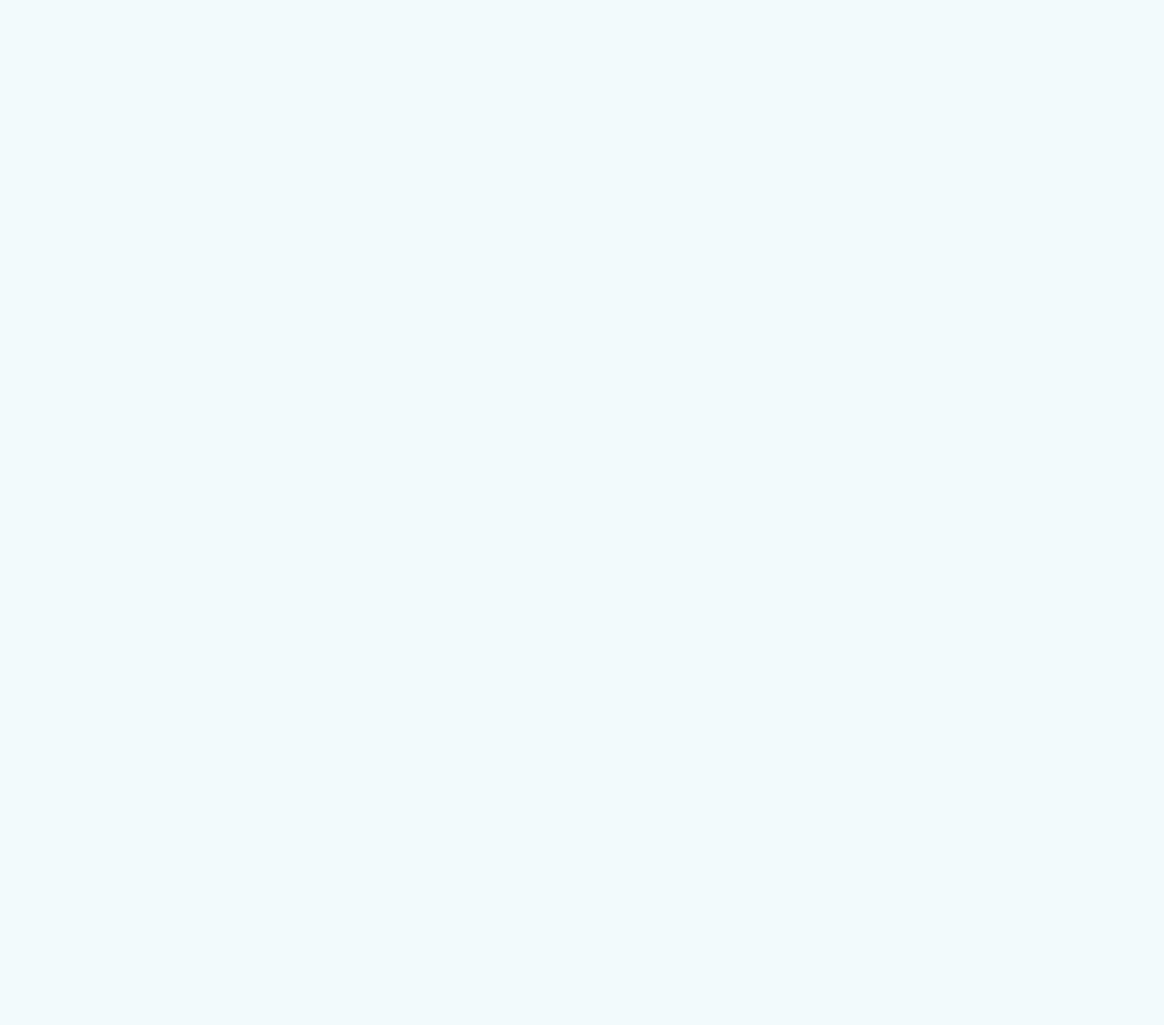
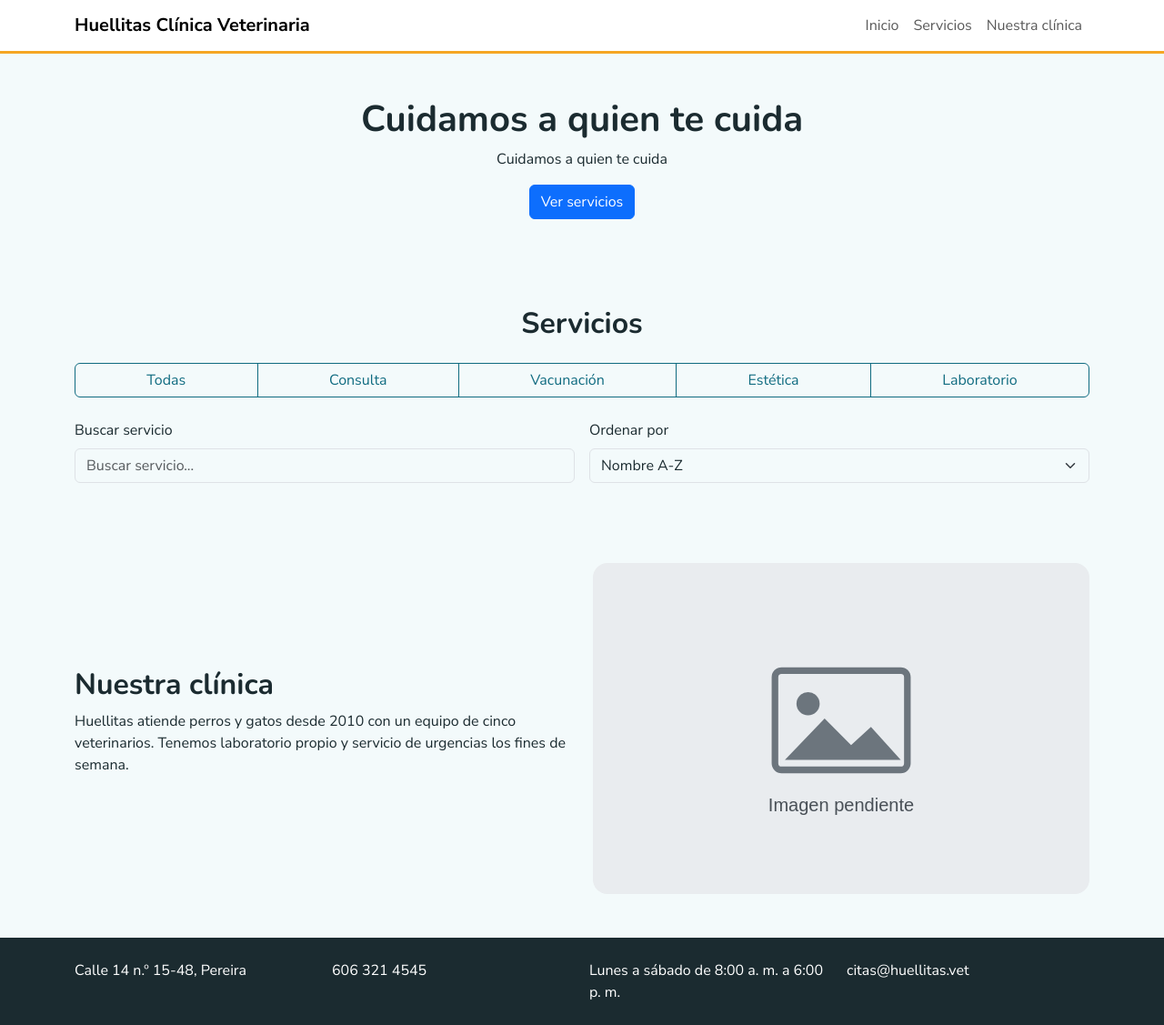
Before and after one commit to Juanmarin2007/evaluacion2-maquetacion, a plain HTML site: page index.html in a window 1280 px wide. Shown: the whole page at 91% size. Before the commit the page ends 800 px from the top, so only its background shows below. Drawn offline with nearby package versions, Linux system fonts and the light colour scheme.

Commit message:
feat: completa estructura de la página

```diff
--- a/index.html
+++ b/index.html
@@ -3,43 +3,130 @@
 <head>
   <meta charset="UTF-8">
   <meta name="viewport" content="width=device-width, initial-scale=1">
-  <!-- TODO (issue #2): cambia el título por el nombre de tu proyecto -->
-  <title>Plantilla Evaluación 2</title>
+  <title>Huellitas Clínica Veterinaria</title>
 
-  <!-- Bootstrap 5.3 por CDN. Tu hoja de estilos va DESPUÉS para poder personalizarlo. -->
-  <link rel="stylesheet" href="https://cdn.jsdelivr.net/npm/bootstrap@5.3.3/dist/css/bootstrap.min.css">
-  <!-- TODO (issue #1): aquí va el <link> de Google Fonts con las dos fuentes de tu Manual de marca -->
+  <link href="https://cdn.jsdelivr.net/npm/bootstrap@5.3.3/dist/css/bootstrap.min.css" rel="stylesheet">
+  <link href="https://fonts.googleapis.com/css2?family=Nunito:wght@700&family=Nunito+Sans:wght@400;600;700&display=swap" rel="stylesheet">
   <link rel="stylesheet" href="css/estilos.css">
 </head>
+
 <body>
+  <a href="#contenido" class="visually-hidden-focusable">Saltar al contenido</a>
 
-  <!--
-    TODO (issue #2): estructura de la página. Consulta ISSUES.md, la guía y la
-    página de tu empresa en el Manual de marca: ahí dice cómo va la navbar,
-    el hero, cuántas columnas tiene el catálogo y de qué lado va la imagen
-    de "acerca de".
+  <header>
+    <nav class="navbar navbar-expand-lg navbar-light">
+      <div class="container">
+        <a class="navbar-brand fw-bold" href="#inicio">Huellitas Clínica Veterinaria</a>
 
-    1. Enlace "Saltar al contenido" que lleve a #contenido.
-    2. header con la navbar de Bootstrap que se pliega en celular
-       (navbar-expand-lg, navbar-toggler accesible, div.collapse).
-    3. main id="contenido" con:
-       - Una sección de presentación con el ÚNICO h1 de la página.
-       - Sección del catálogo (section + aria-labelledby + h2) con:
-           * Grupo de filtros: div.btn-group role="group" aria-label="..."
-             con un botón "todas" y uno por categoría:
-             <button type="button" class="btn btn-outline-primary" data-categoria="..." aria-pressed="false">
-           * label + input type="search" id="buscador"
-           * label + select id="orden" con las opciones
-             nombre-asc, valor-asc y valor-desc
-           * p id="contador" aria-live="polite"
-           * div id="catalogo" class="row ..." (aquí JS pinta las tarjetas)
-       - section id="acerca" (aria-labelledby + h2) con una grilla de 2 columnas.
-    4. footer.
-  -->
+        <button class="navbar-toggler" type="button" data-bs-toggle="collapse"
+          data-bs-target="#menuPrincipal" aria-controls="menuPrincipal"
+          aria-expanded="false" aria-label="Abrir menú de navegación">
+          <span class="navbar-toggler-icon"></span>
+        </button>
 
-  <!-- Bootstrap JS (necesario para que la navbar se pliegue) -->
+        <div class="collapse navbar-collapse" id="menuPrincipal">
+          <ul class="navbar-nav ms-auto">
+            <li class="nav-item"><a class="nav-link" href="#inicio">Inicio</a></li>
+            <li class="nav-item"><a class="nav-link" href="#servicios">Servicios</a></li>
+            <li class="nav-item"><a class="nav-link" href="#acerca">Nuestra clínica</a></li>
+          </ul>
+        </div>
+      </div>
+    </nav>
+  </header>
+
+  <main id="contenido">
+
+    <section id="inicio" class="presentacion text-center py-5">
+      <div class="container">
+        <h1>Cuidamos a quien te cuida</h1>
+        <p>Cuidamos a quien te cuida</p>
+        <a href="#servicios" class="btn btn-primary">Ver servicios</a>
+      </div>
+    </section>
+
+    <section id="servicios" class="py-5" aria-labelledby="titulo-catalogo">
+      <div class="container">
+        <h2 id="titulo-catalogo" class="text-center mb-4">Servicios</h2>
+
+        <div class="btn-group d-flex flex-wrap mb-4" role="group"
+          aria-label="Filtrar servicios por categoría">
+
+          <button type="button" class="btn btn-filtro"
+            data-categoria="todas" aria-pressed="true">Todas</button>
+
+          <button type="button" class="btn btn-filtro"
+            data-categoria="consulta" aria-pressed="false">Consulta</button>
+
+          <button type="button" class="btn btn-filtro"
+            data-categoria="vacunacion" aria-pressed="false">Vacunación</button>
+
+          <button type="button" class="btn btn-filtro"
+            data-categoria="estetica" aria-pressed="false">Estética</button>
+
+          <button type="button" class="btn btn-filtro"
+            data-categoria="laboratorio" aria-pressed="false">Laboratorio</button>
+        </div>
+
+        <div class="row g-3 mb-3">
+          <div class="col-md-6">
+            <label for="buscador" class="form-label">Buscar servicio</label>
+            <input type="search" id="buscador" class="form-control"
+              placeholder="Buscar servicio...">
+          </div>
+
+          <div class="col-md-6">
+            <label for="orden" class="form-label">Ordenar por</label>
+            <select id="orden" class="form-select">
+              <option value="nombre-asc">Nombre A-Z</option>
+              <option value="valor-asc">Precio menor a mayor</option>
+              <option value="valor-desc">Precio mayor a menor</option>
+            </select>
+          </div>
+        </div>
+
+        <p id="contador" aria-live="polite"></p>
+
+        <div id="catalogo" class="row row-cols-1 row-cols-md-2 row-cols-lg-3 g-4"></div>
+      </div>
+    </section>
+
+    <section id="acerca" class="py-5" aria-labelledby="titulo-acerca">
+      <div class="container">
+        <div class="row align-items-center g-4">
+
+          <div class="col-md-6">
+            <h2 id="titulo-acerca">Nuestra clínica</h2>
+            <p>
+              Huellitas atiende perros y gatos desde 2010 con un equipo de cinco veterinarios.
+              Tenemos laboratorio propio y servicio de urgencias los fines de semana.
+            </p>
+          </div>
+
+          <div class="col-md-6">
+            <img src="img/placeholder.svg"
+              class="img-fluid rounded-4"
+              alt="Imagen de la Clínica Veterinaria Huellitas">
+          </div>
+
+        </div>
+      </div>
+    </section>
+
+  </main>
+
+  <footer class="py-4">
+    <div class="container">
+      <div class="row g-3">
+        <div class="col-md-3">Calle 14 n.º 15-48, Pereira</div>
+        <div class="col-md-3">606 321 4545</div>
+        <div class="col-md-3">Lunes a sábado de 8:00 a. m. a 6:00 p. m.</div>
+        <div class="col-md-3">citas@huellitas.vet</div>
+      </div>
+    </div>
+  </footer>
+
   <script src="https://cdn.jsdelivr.net/npm/bootstrap@5.3.3/dist/js/bootstrap.bundle.min.js"></script>
-  <!-- El orden importa: primero los datos, después la lógica -->
   <script src="js/datos.js"></script>
   <script src="js/app.js"></script>
 </body>
```
